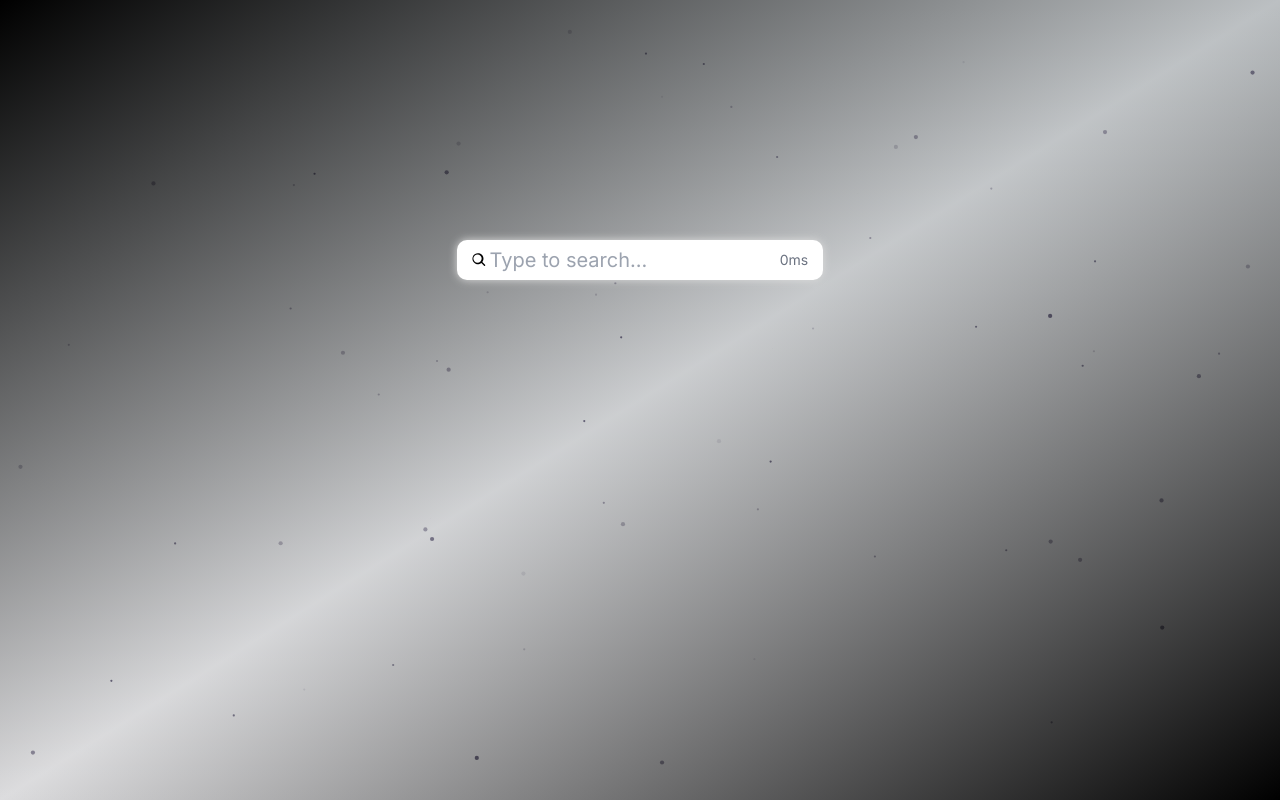
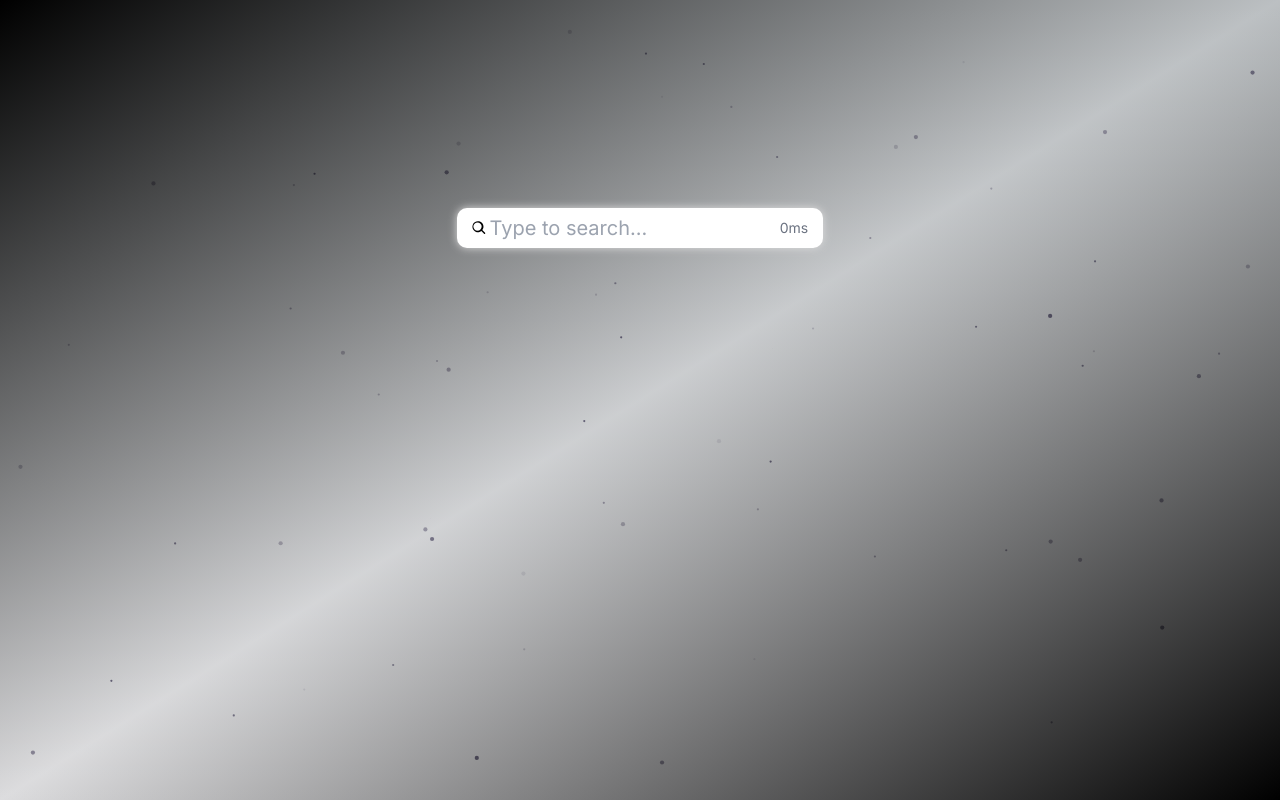
Before and after one commit to TuresCode/vercel_nextjs_postgres, a Next.js app: page / in a window 1280 px wide. Built offline with nearby package versions, Linux system fonts and the light colour scheme.

Commit message:
more to the top

```diff
--- a/app/App.css
+++ b/app/App.css
@@ -5,7 +5,7 @@
 }
 .search-bar-container {
   position: fixed;
-  top: 15rem;
+  top: 13rem;
   width: 40%;
   margin: auto;
   display: flex;
```
